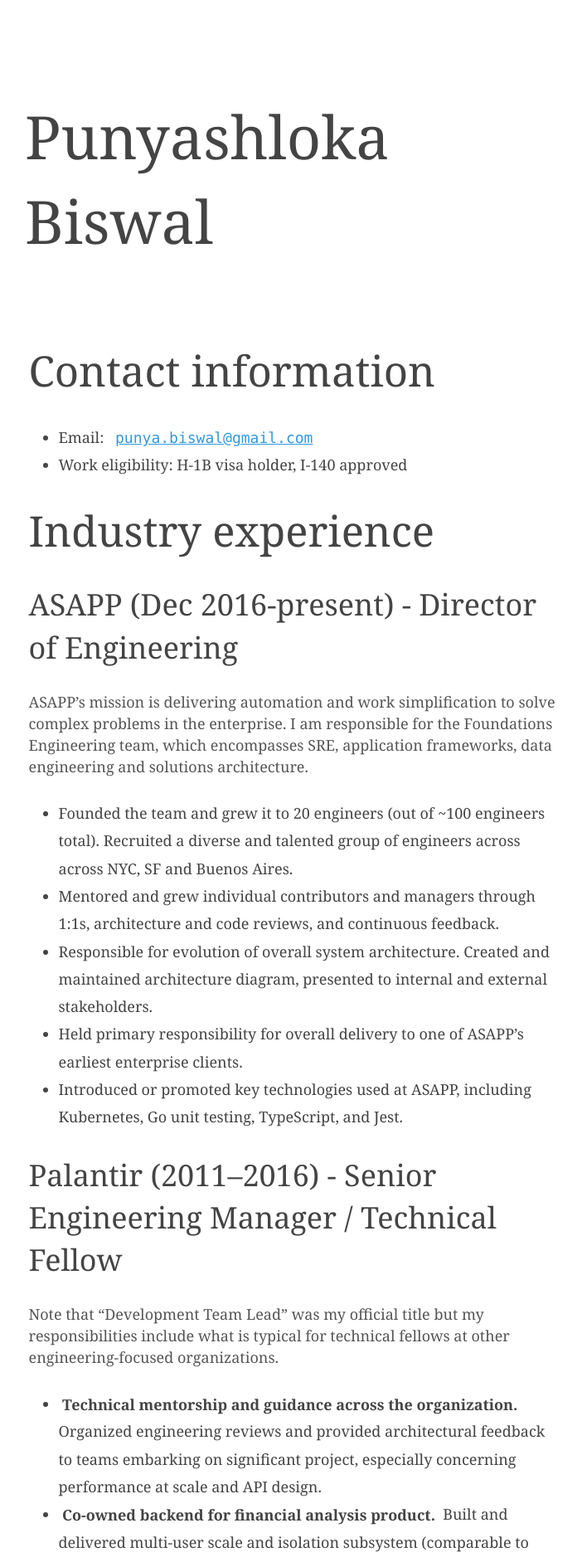
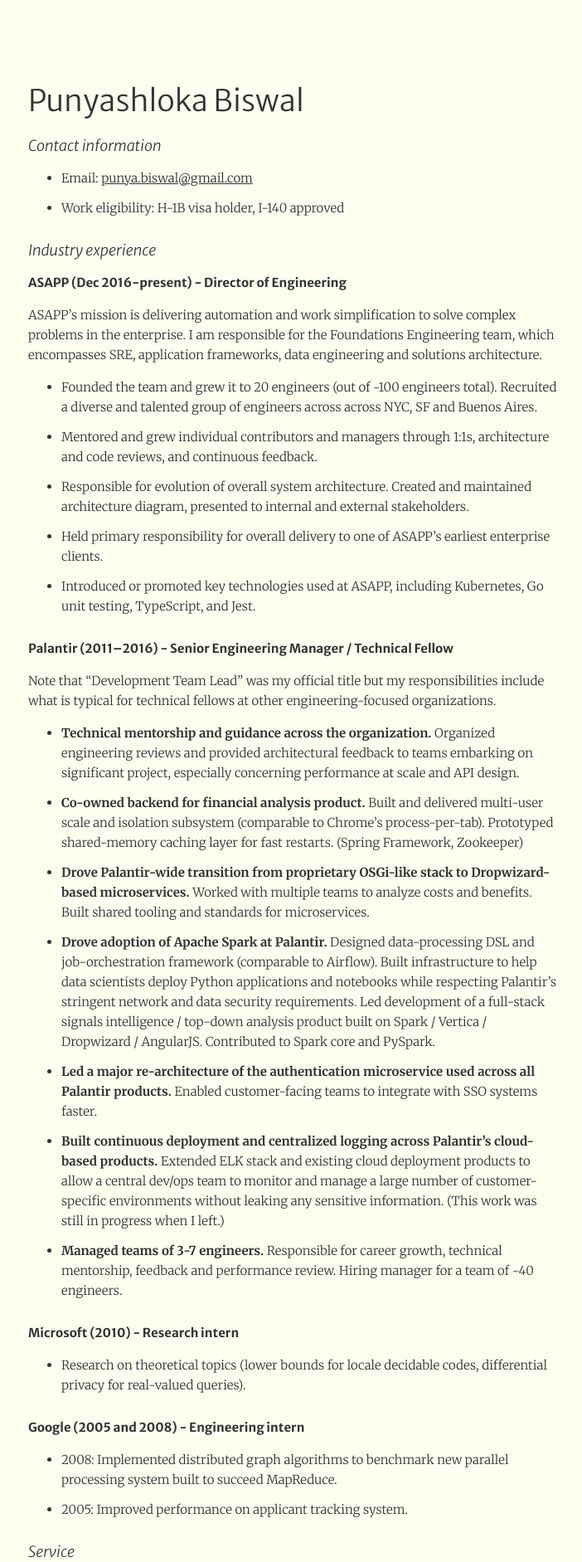
Before and after one commit to punya/punya.github.io, a Jekyll site: the page built from resume.md, in a window 1280 px wide. Shown: the top 1883 px of the page at 83% size, without its empty margins (286-988 px from the left). Built offline with Jekyll 4.4.1, drawn with Linux system fonts in a browser that asks for light colours.

Commit message:
Revert to hand-written CSS

```diff
--- a/_layouts/default.html
+++ b/_layouts/default.html
@@ -4,231 +4,49 @@
     <meta charset="utf-8">
     <title>{{ page.title }}</title>
     <style>
-      /* From https://github.com/markdowncss/splendor (MIT licensed). */
-      @media print {
-        *,
-        *:before,
-        *:after {
-          background: transparent !important;
-          color: #000 !important;
-          box-shadow: none !important;
-          text-shadow: none !important;
+      @import url('https://fonts.googleapis.com/css?family=Merriweather+Sans:300,300i,700|Merriweather:300,700');
+      @media screen {
+        body {
+          background: ivory;
+          padding: 24px;
         }
-
-        a,
-        a:visited {
-          text-decoration: underline;
-        }
-
-        a[href]:after {
-          content: " (" attr(href) ")";
-        }
-
-        abbr[title]:after {
-          content: " (" attr(title) ")";
-        }
-
-        a[href^="#"]:after,
-        a[href^="javascript:"]:after {
-          content: "";
-        }
-
-        pre,
-        blockquote {
-          border: 1px solid #999;
-          page-break-inside: avoid;
-        }
-
-        thead {
-          display: table-header-group;
-        }
-
-        tr,
-        img {
-          page-break-inside: avoid;
-        }
-
-        img {
-          max-width: 100% !important;
-        }
-
-        p,
-        h2,
-        h3 {
-          orphans: 3;
-          widows: 3;
-        }
-
-        h2,
-        h3 {
-          page-break-after: avoid;
+        article {
+          width: 640px;
+          padding: 48px;
+          margin-left: auto;
+          margin-right: auto;
+          box-shadow: 0px 0px 6x black;
         }
       }
-
-      html {
-        font-size: 12px;
-      }
-
-      @media screen and (min-width: 32rem) and (max-width: 48rem) {
-        html {
-          font-size: 15px;
+      @media print {
+        body {
+          padding: 48px;
         }
       }
-
-      @media screen and (min-width: 48rem) {
-        html {
-          font-size: 16px;
-        }
+      * {
+        font-family: Merriweather, serif;
+        font-size: 15px;
+        line-height: 24px;
+        color: #333;
       }
-
-      body {
-        line-height: 1.85;
+      h1, h2, h3 {
+        font-family: 'Merriweather Sans', sans-serif;
       }
-
-      p,
-      .splendor-p {
-        font-size: 1rem;
-        margin-bottom: 1.3rem;
+      h1 {
+        font-size: 36px;
+        font-weight: normal;
       }
-
-      h1,
-      .splendor-h1,
-      h2,
-      .splendor-h2,
-      h3,
-      .splendor-h3,
-      h4,
-      .splendor-h4 {
-        margin: 1.414rem 0 .5rem;
-        font-weight: inherit;
-        line-height: 1.42;
+      h2 {
+        font-size: 18px;
+        font-weight: normal;
+        font-style: italic;
       }
-
-      h1,
-      .splendor-h1 {
-        margin-top: 0;
-        font-size: 3.998rem;
+      h3 {
+        font-size: 15px;
+        font-weight: bold;
       }
-
-      h2,
-      .splendor-h2 {
-        font-size: 2.827rem;
-      }
-
-      h3,
-      .splendor-h3 {
-        font-size: 1.999rem;
-      }
-
-      h4,
-      .splendor-h4 {
-        font-size: 1.414rem;
-      }
-
-      h5,
-      .splendor-h5 {
-        font-size: 1.121rem;
-      }
-
-      h6,
-      .splendor-h6 {
-        font-size: .88rem;
-      }
-
-      small,
-      .splendor-small {
-        font-size: .707em;
-      }
-
-      /* https://github.com/mrmrs/fluidity */
-
-      img,
-      canvas,
-      iframe,
-      video,
-      svg,
-      select,
-      textarea {
-        max-width: 100%;
-      }
-
-      @import url(http://fonts.googleapis.com/css?family=Merriweather:300italic,300);
-
-      html {
-        font-size: 18px;
-        max-width: 100%;
-      }
-
-      body {
-        color: #444;
-        font-family: 'Merriweather', Georgia, serif;
-        margin: 0;
-        max-width: 100%;
-      }
-
-      /* === A bit of a gross hack so we can have bleeding divs/blockquotes. */
-
-      p,
-      *:not(div):not(img):not(body):not(html):not(li):not(blockquote):not(p) {
-        margin: 1rem auto 1rem;
-        max-width: 36rem;
-        padding: .25rem;
-      }
-
-      div {
-        width: 100%;
-      }
-
-      div img {
-        width: 100%;
-      }
-
-      blockquote p {
-        font-size: 1.5rem;
-        font-style: italic;
-        margin: 1rem auto 1rem;
-        max-width: 48rem;
-      }
-
       li {
-        margin-left: 2rem;
-      }
-
-      /* Counteract the specificity of the gross *:not() chain. */
-
-      h1 {
-        padding: 4rem 0 !important;
-      }
-
-      /*  === End gross hack */
-
-      p {
-        color: #555;
-        height: auto;
-        line-height: 1.45;
-      }
-
-      pre,
-      code {
-        font-family: Menlo, Monaco, "Courier New", monospace;
-      }
-
-      pre {
-        background-color: #fafafa;
-        font-size: .8rem;
-        overflow-x: scroll;
-        padding: 1.125em;
-      }
-
-      a,
-      a:visited {
-        color: #3498db;
-      }
-
-      a:hover,
-      a:focus,
-      a:active {
-        color: #2980b9;
+        padding-bottom: 12px;
       }
     </style>
   </head>
```
